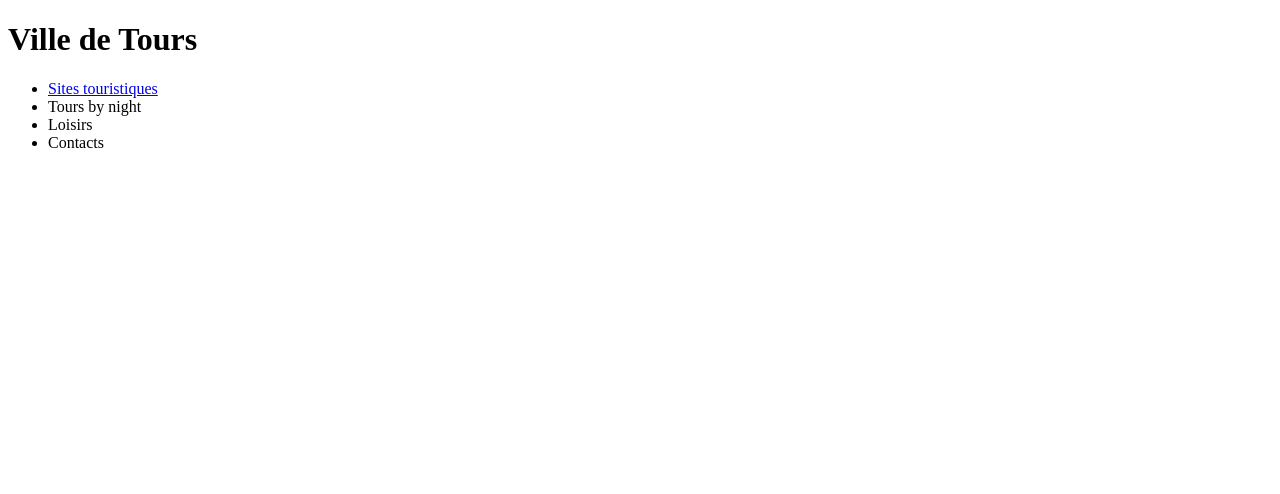
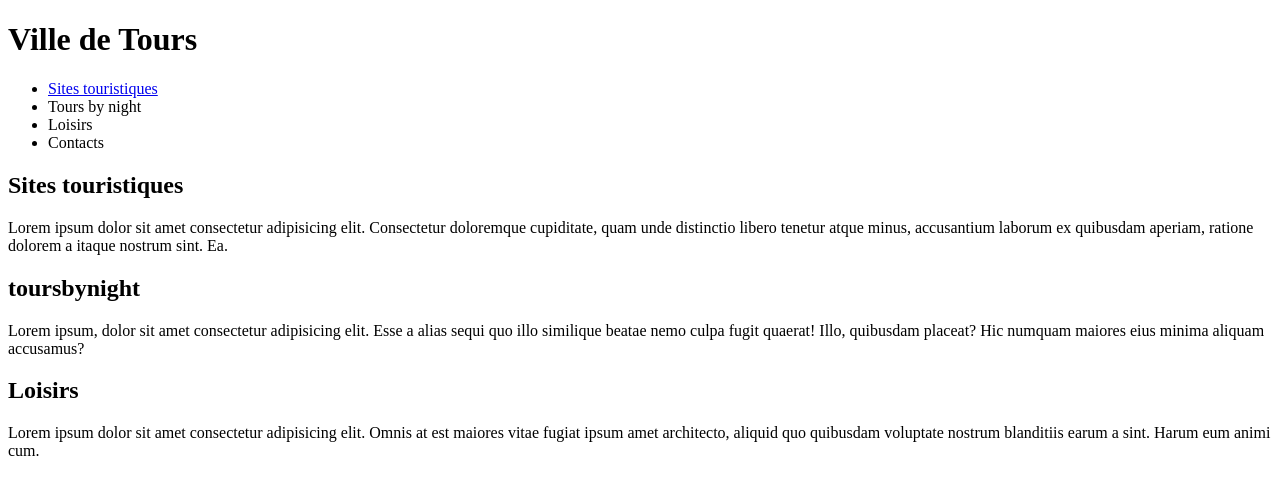
Before and after one commit to ke-prog/projet1, a plain HTML site: page index.html in a window 1280 px wide. Drawn offline with Linux system fonts and the light colour scheme.

Commit message:
ajout section, h, p et html dans body

```diff
--- a/index.html
+++ b/index.html
@@ -19,4 +19,16 @@
             </ul>
         </nav>
     </header>
+     <section>
+        <h2>Sites touristiques</h2>
+            <p>Lorem ipsum dolor sit amet consectetur adipisicing elit. Consectetur doloremque cupiditate, quam unde distinctio libero tenetur atque minus, accusantium laborum ex quibusdam aperiam, ratione dolorem a itaque nostrum sint. Ea.</p>
+    </section>
+    <section>
+        <h2>toursbynight</h2>
+            <p>Lorem ipsum, dolor sit amet consectetur adipisicing elit. Esse a alias sequi quo illo similique beatae nemo culpa fugit quaerat! Illo, quibusdam placeat? Hic numquam maiores eius minima aliquam accusamus?</p>
+    </section>
+    <section>
+        <h2>Loisirs</h2>
+            <p>Lorem ipsum dolor sit amet consectetur adipisicing elit. Omnis at est maiores vitae fugiat ipsum amet architecto, aliquid quo quibusdam voluptate nostrum blanditiis earum a sint. Harum eum animi cum.</p>
+    </section>
 </body>
```
